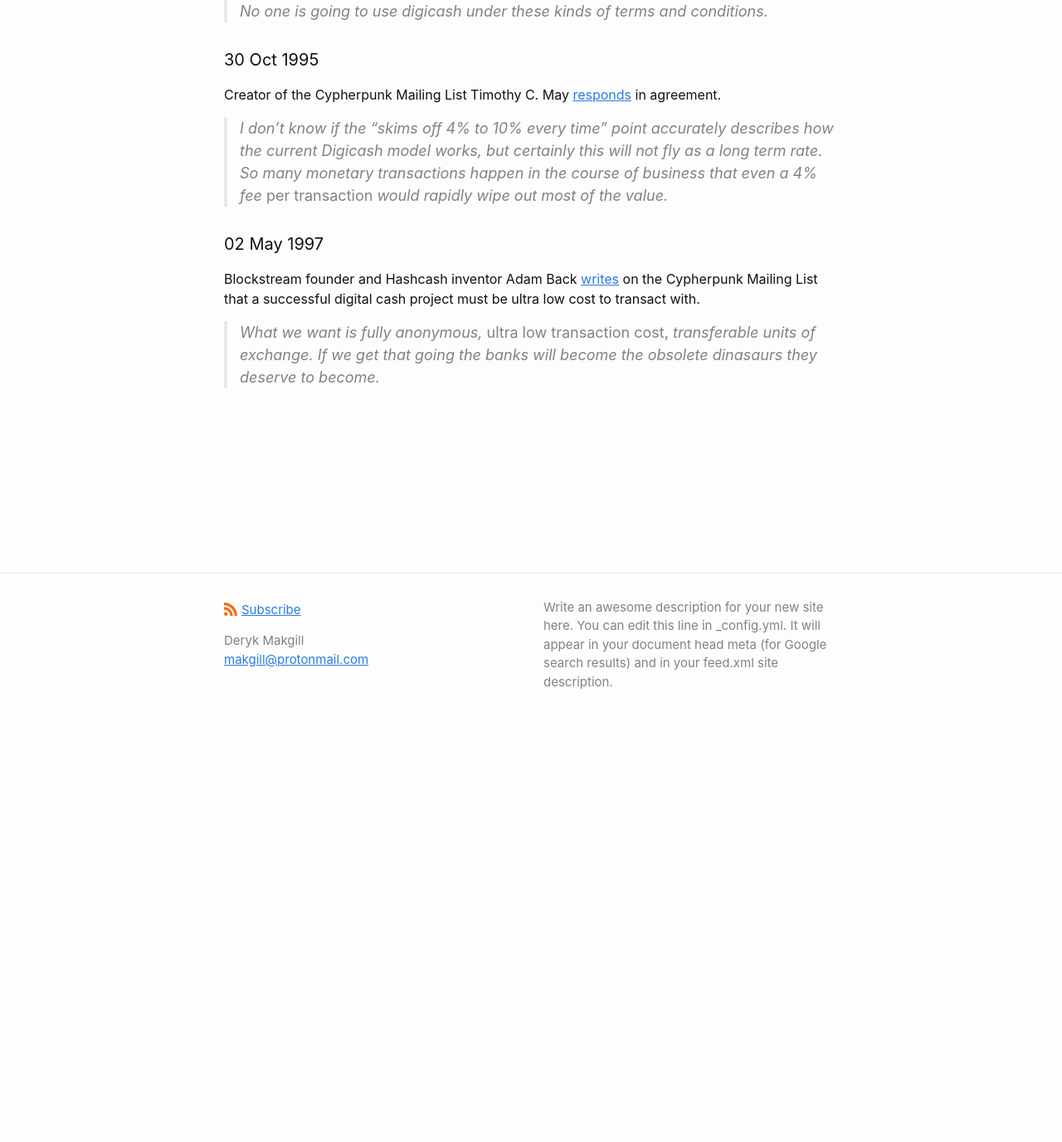
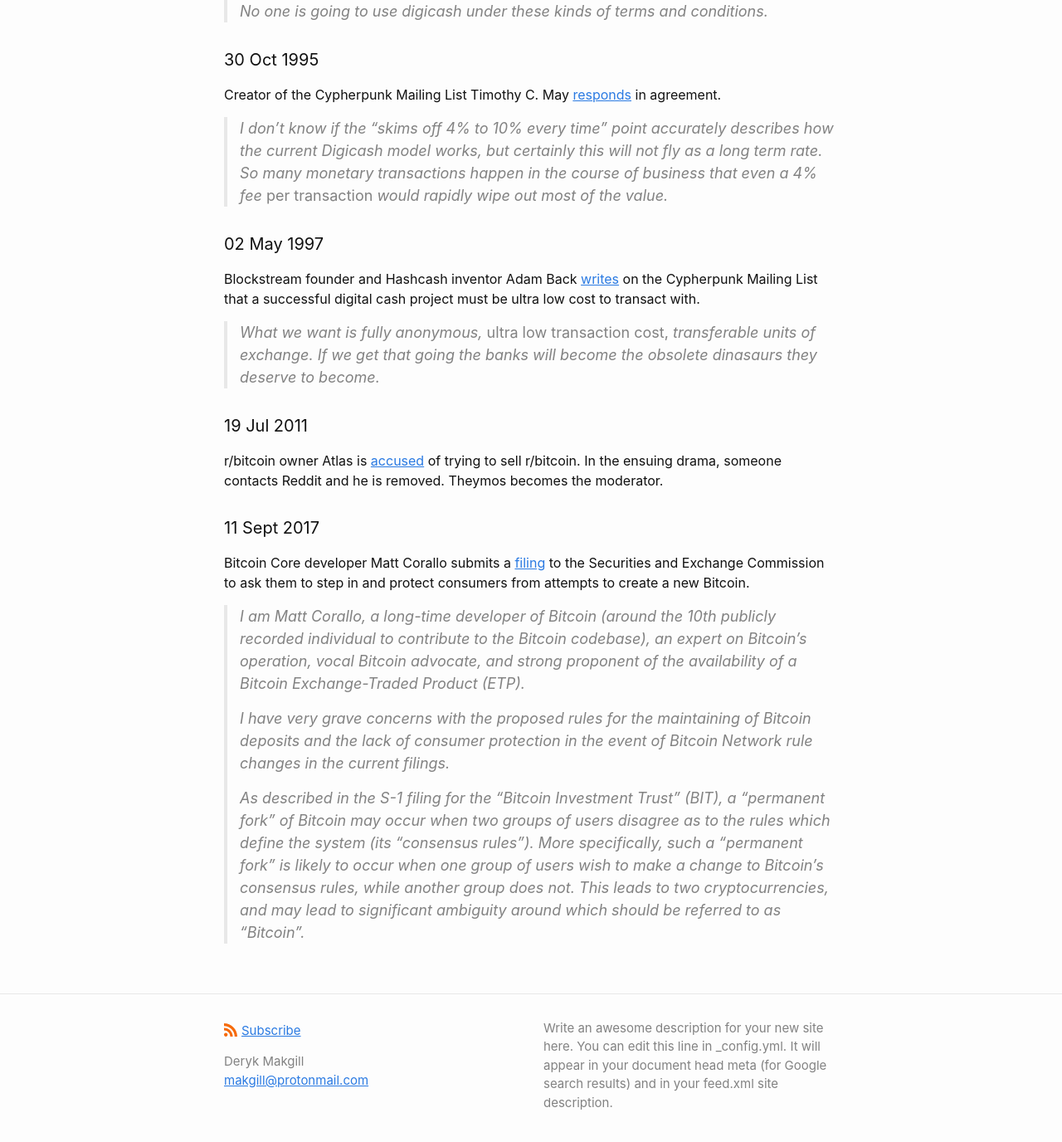
Before and after one commit to derykmakgill/krawisz, a Jekyll site: the page built from test.md, in a window 1280 px wide and 1400 px high, scrolled down 507 px. Shown: the top 1376 px of the window at 83% size. Built offline with Jekyll 4.4.1, drawn with Linux system fonts in a browser that asks for light colours.

Commit message:
Update test.md

```diff
--- a/test.md
+++ b/test.md
@@ -37,3 +37,17 @@
 on the Cypherpunk Mailing List that a successful digital cash project must be ultra low cost to transact with.
 
 >What we want is fully anonymous, *ultra low transaction cost,* transferable units of exchange.  If we get that going the banks will become the obsolete dinasaurs they deserve to become.
+
+#### 19 Jul 2011
+
+r/bitcoin owner Atlas is [accused](https://bitcointalk.org/index.php?topic=30211.0) of trying to sell r/bitcoin. In the ensuing drama, someone contacts Reddit and he is removed. Theymos becomes the moderator.
+
+#### 11 Sept 2017
+
+Bitcoin Core developer Matt Corallo submits a [filing](https://www.sec.gov/comments/sr-nysearca-2017-06/nysearca201706-161046.htm) to the Securities and Exchange Commission to ask them to step in and protect consumers from attempts to create a new Bitcoin.
+
+>I am Matt Corallo, a long-time developer of Bitcoin (around the 10th publicly recorded individual to contribute to the Bitcoin codebase), an expert on Bitcoin's operation, vocal Bitcoin advocate, and strong proponent of the availability of a Bitcoin Exchange-Traded Product (ETP).
+>
+>I have very grave concerns with the proposed rules for the maintaining of Bitcoin deposits and the lack of consumer protection in the event of Bitcoin Network rule changes in the current filings.
+>
+>As described in the S-1 filing for the "Bitcoin Investment Trust" (BIT), a "permanent fork" of Bitcoin may occur when two groups of users disagree as to the rules which define the system (its "consensus rules"). More specifically, such a "permanent fork" is likely to occur when one group of users wish to make a change to Bitcoin's consensus rules, while another group does not. This leads to two cryptocurrencies, and may lead to significant ambiguity around which should be referred to as "Bitcoin".
```
